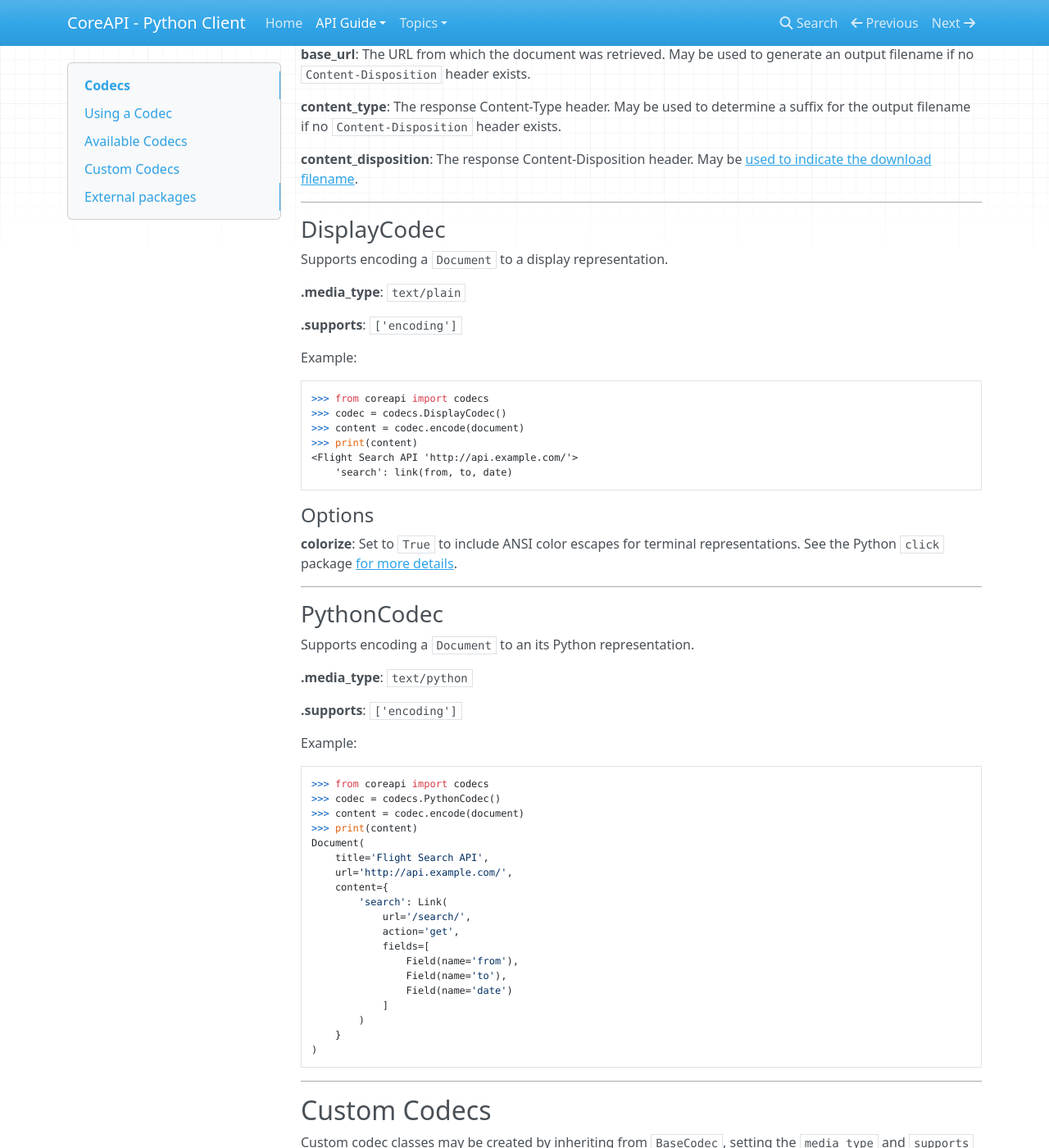
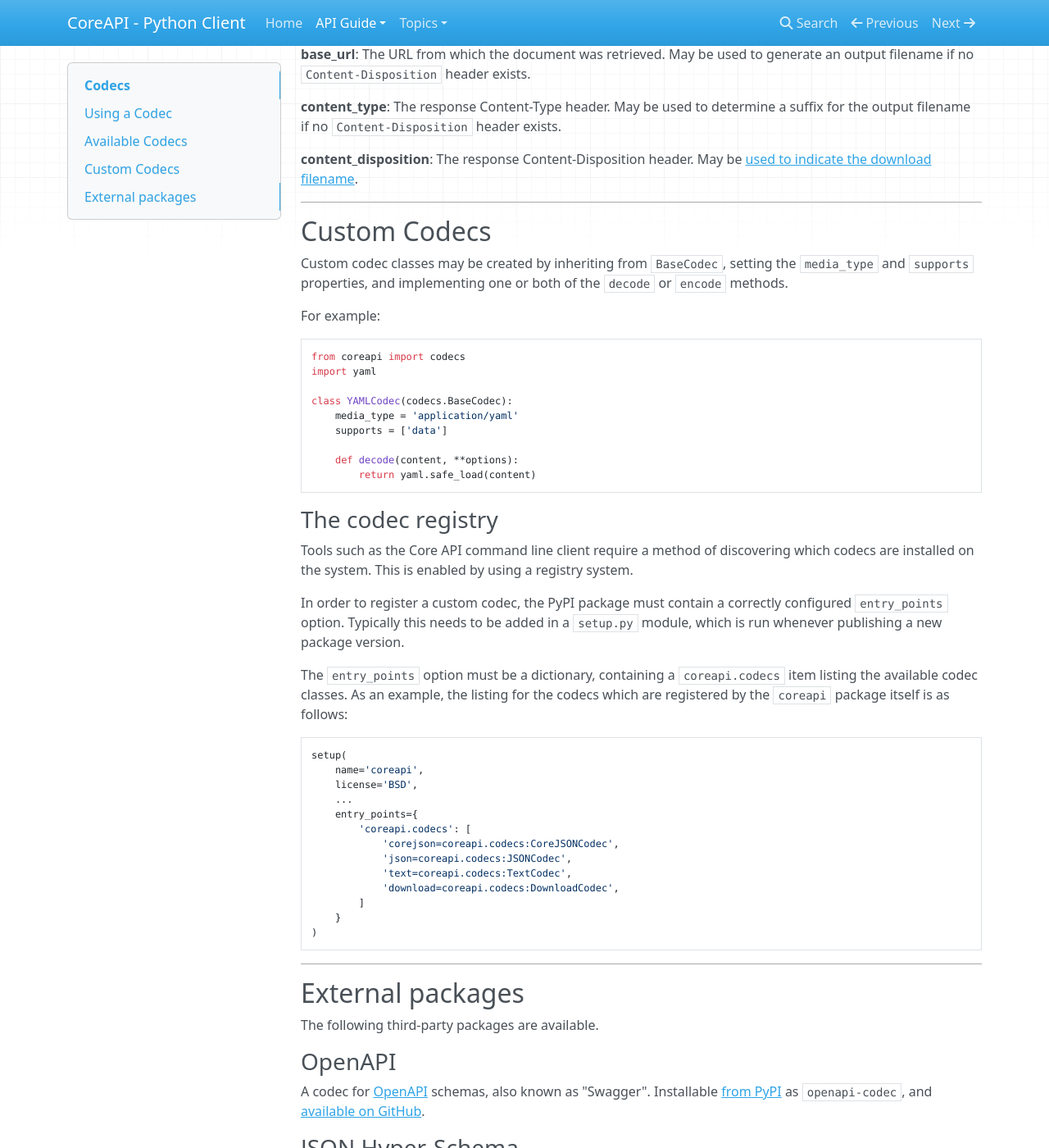
Before and after one commit to core-api/python-client, an MkDocs documentation site: the page built from docs/api-guide/codecs.md, in a window 1280 px wide and 1400 px high, scrolled down 3392 px. Shown: the whole window at 82% size. Built offline with MkDocs 1.6.1, drawn with Linux system fonts in a browser that asks for light colours; nearby versions of some CDN libraries; old or Windows-style settings are respelled for this version of MkDocs.

Commit message:
Treat DisplayCodec and PythonCodec as implementation details

```diff
--- a/docs/api-guide/codecs.md
+++ b/docs/api-guide/codecs.md
@@ -177,62 +177,6 @@ indicate the download filename][content-disposition-filename].
 
 ---
 
-### DisplayCodec
-
-Supports encoding a `Document` to a display representation.
-
-**.media_type**: `text/plain`
-
-**.supports**: `['encoding']`
-
-Example:
-
-    >>> from coreapi import codecs
-    >>> codec = codecs.DisplayCodec()
-    >>> content = codec.encode(document)
-    >>> print(content)
-    <Flight Search API 'http://api.example.com/'>
-        'search': link(from, to, date)
-
-#### Options
-
-**colorize**: Set to `True` to include ANSI color escapes for terminal representations.
-See the Python `click` package [for more details][click-ansi].
-
----
-
-### PythonCodec
-
-Supports encoding a `Document` to an its Python representation.
-
-**.media_type**: `text/python`
-
-**.supports**: `['encoding']`
-
-Example:
-
-    >>> from coreapi import codecs
-    >>> codec = codecs.PythonCodec()
-    >>> content = codec.encode(document)
-    >>> print(content)
-    Document(
-        title='Flight Search API',
-        url='http://api.example.com/',
-        content={
-            'search': Link(
-                url='/search/',
-                action='get',
-                fields=[
-                    Field(name='from'),
-                    Field(name='to'),
-                    Field(name='date')
-                ]
-            )
-        }
-    )
-
----
-
 ## Custom Codecs
 
 Custom codec classes may be created by inheriting from `BaseCodec`, setting
```
Also changed, not shown: 3 other files.
